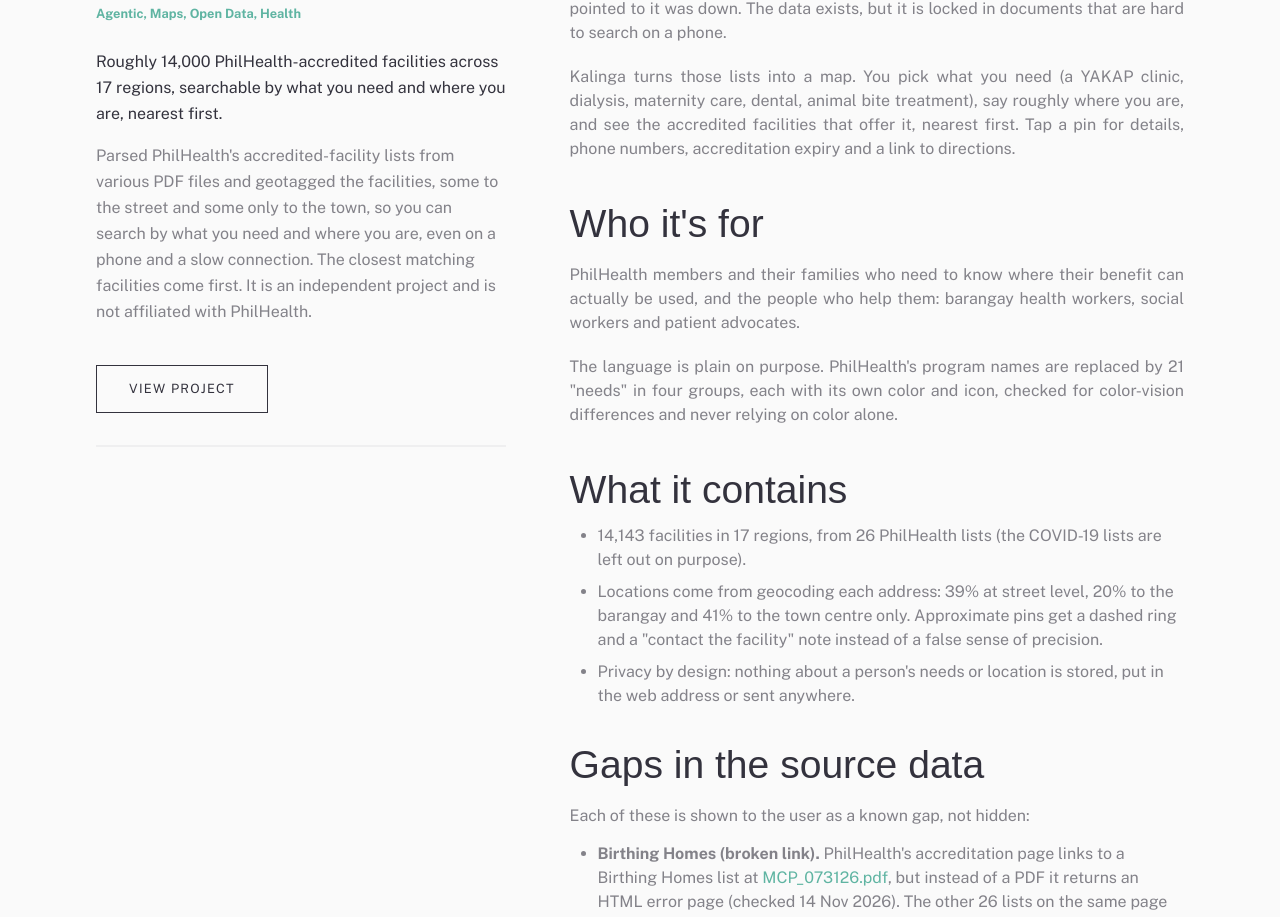
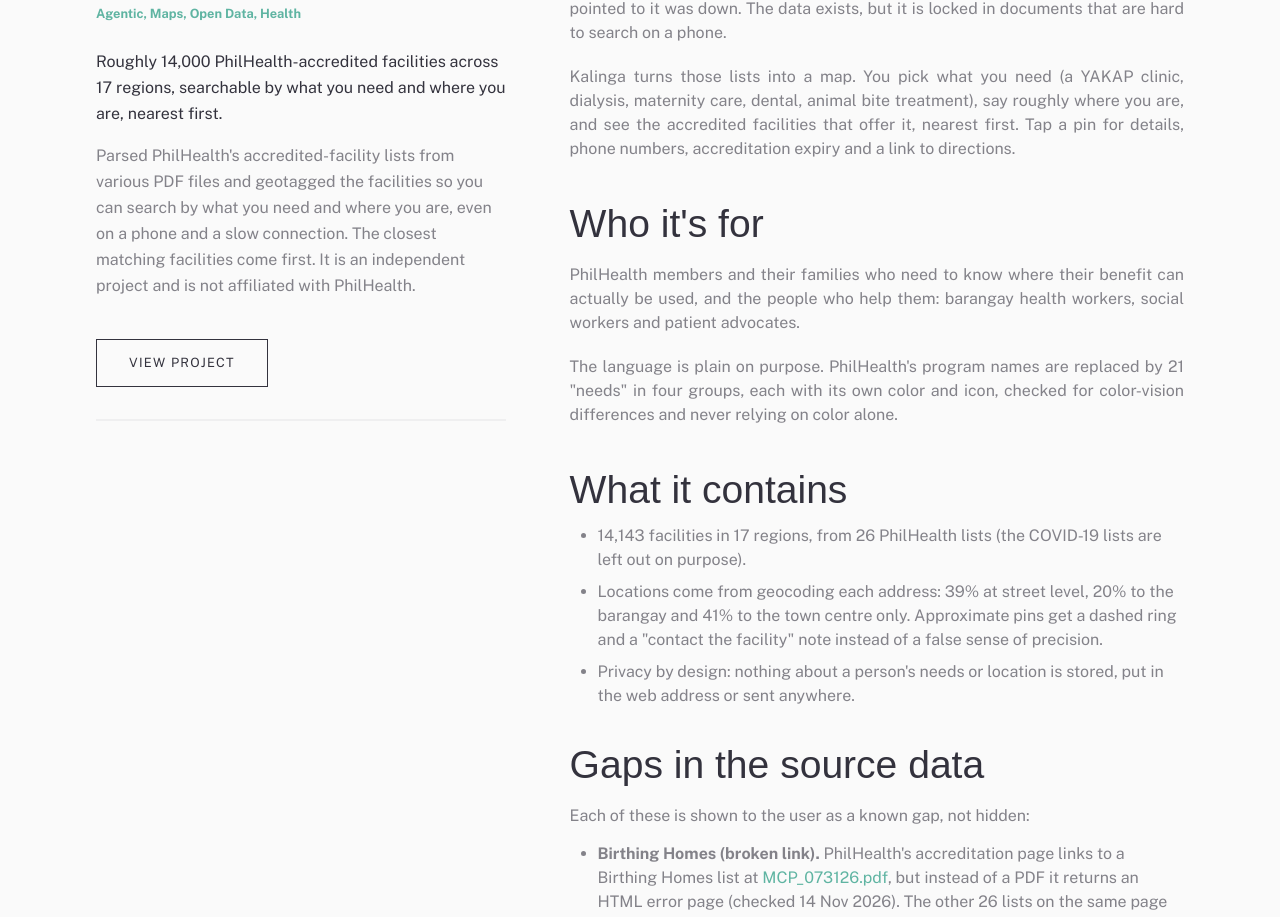
Before and after one commit to jadurani/personal-website-v2, a Next.js app: page /projects/kalinga in a window 1280 px wide. Shown: the part 976-1893 px from the top of the page. Built offline with nearby package versions, Linux system fonts and the light colour scheme; no server answers; a web font is replaced by a local one; what react-google-recaptcha-v3 would draw is missing.

Commit message:
feat: trim geotag precision wording

```diff
--- a/src/app/projects/kalinga/page.tsx
+++ b/src/app/projects/kalinga/page.tsx
@@ -63,10 +63,10 @@ export default function ProjectPage() {
       </p>
       <p className="py-2">
         Parsed PhilHealth&#39;s accredited-facility lists from various PDF files
-        and geotagged the facilities, some to the street and some only to the
-        town, so you can search by what you need and where you are, even on a
-        phone and a slow connection. The closest matching facilities come first.
-        It is an independent project and is not affiliated with PhilHealth.
+        and geotagged the facilities so you can search by what you need and
+        where you are, even on a phone and a slow connection. The closest
+        matching facilities come first. It is an independent project and is not
+        affiliated with PhilHealth.
       </p>
     </>
   );
--- a/src/lib/projects.contant.ts
+++ b/src/lib/projects.contant.ts
@@ -25,7 +25,7 @@ export const PROJECTS: ProjectPreview[] = [
   {
     title: "Kalinga",
     description:
-      "Find PhilHealth-accredited facilities near you. Parsed PhilHealth's facility lists from various PDF files and geotagged roughly 14,000 facilities, some to the street and some only to the town, so they can be searched by need and location on a map that works on a phone. An independent project, built with an AI coding agent.",
+      "Find PhilHealth-accredited facilities near you. Parsed PhilHealth's facility lists from various PDF files and geotagged roughly 14,000 facilities so they can be searched by need and location on a map that works on a phone. An independent project, built with an AI coding agent.",
     thumbnailSrc: "/images/portfolio/kalinga/kalinga-thumbnail-mobile.png",
     path: "kalinga",
     tags: ["Agentic", "Maps", "Open Data", "Health"],
```
